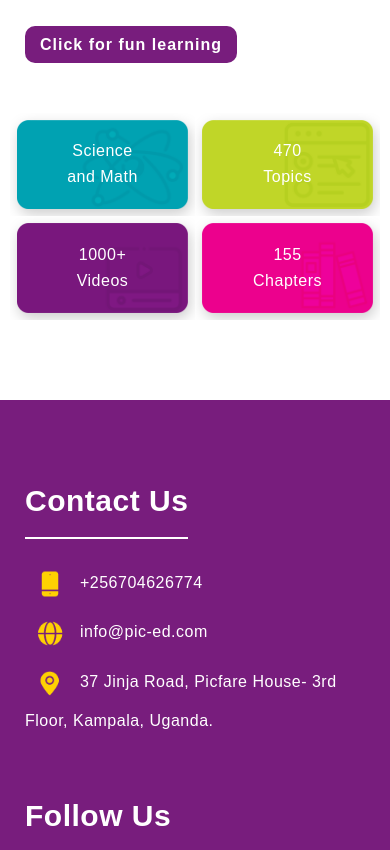
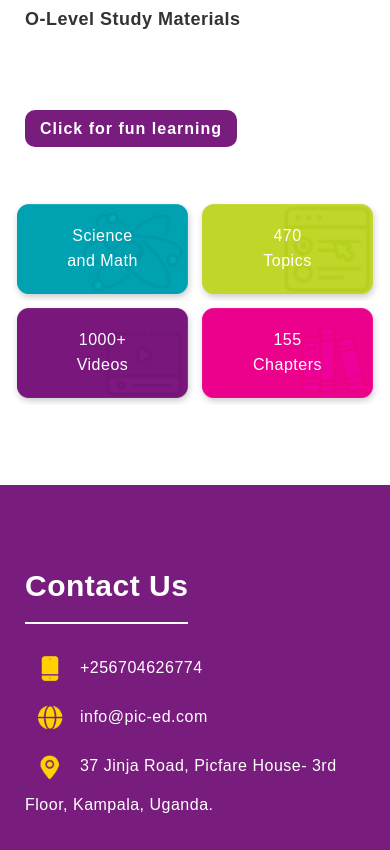
Before and after one commit to bhikhi-gc/EduBee, a plain HTML site: page index.html in a window 390 px wide. Shown: the part 9120-9970 px from the top of the page. Drawn offline with Linux system fonts and the light colour scheme; a web font is replaced by a local one.

Commit message:
uploading files

```diff
--- a/assets/css/media.css
+++ b/assets/css/media.css
@@ -279,7 +279,7 @@
     background-attachment: scroll;
     background-repeat: no-repeat;
     width: 100%;
-    height: 110vh;}
+    height: 120vh;}
 
 	/**Video Carousal**/
 	#videos{
--- a/assets/css/style.css
+++ b/assets/css/style.css
@@ -2119,8 +2119,8 @@ section.bg-dark .counter {
     overflow: hidden !important;
 }
 #catalogue .catalogue-tabs div img{
-  filter: drop-shadow(2px 5px 7px #ccc);
-  -webkit-filter: drop-shadow(2px 5px 7px #ccc);
+  filter: drop-shadow(1px 3px 3px #ccc);
+  -webkit-filter: drop-shadow(1px 3px 3px #ccc);
     max-width: 100%;
     transition: all 0.3s;
     display: block;
```
